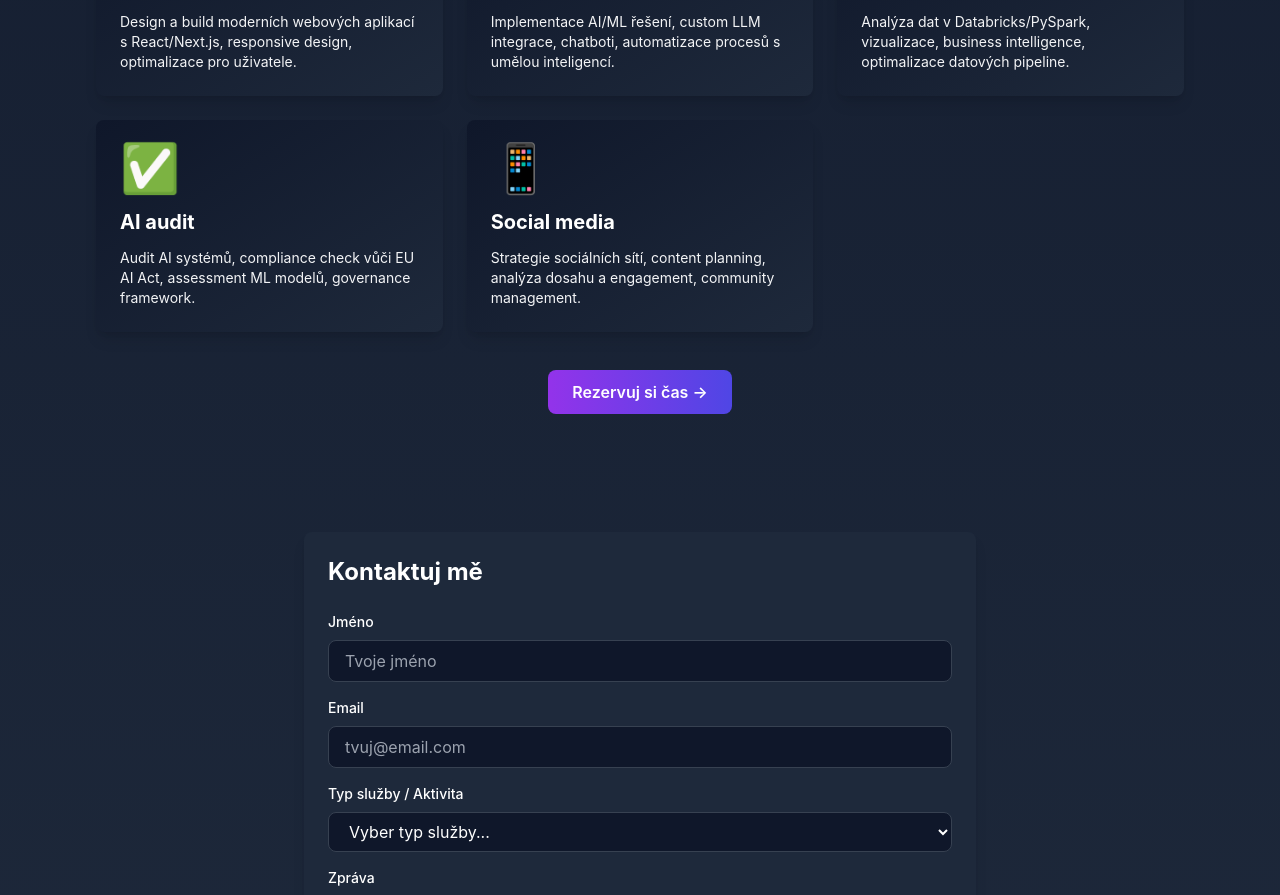
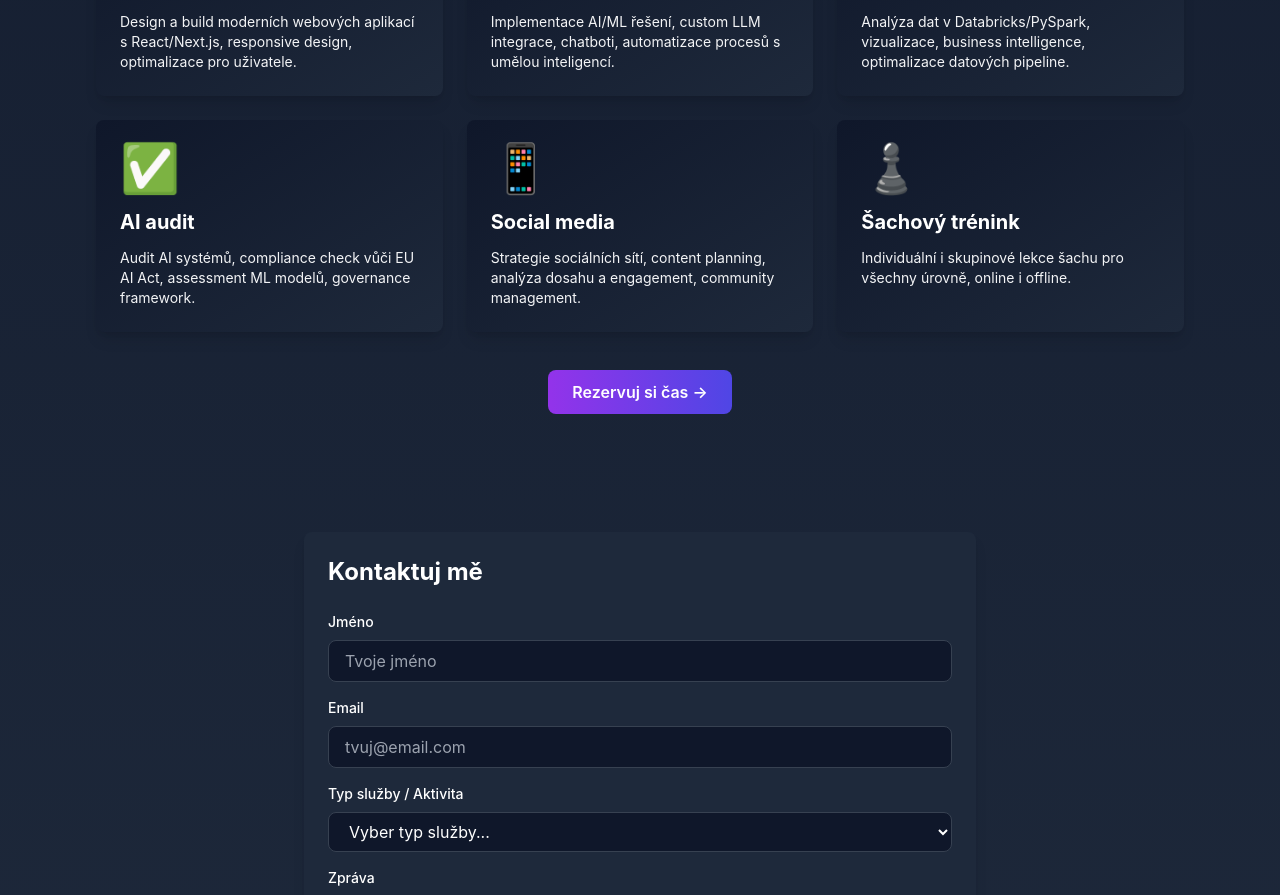
Before and after one commit to petrhollan22/petr-portfolio, a Next.js app: page /work in a window 1280 px wide. Shown: the part 1360-2255 px from the top of the page. Built offline with nearby package versions, Linux system fonts and the light colour scheme.

Commit message:
Move chess coaching to work, rename category

```diff
--- a/app/api/booking/route.ts
+++ b/app/api/booking/route.ts
@@ -31,7 +31,7 @@ export async function POST(request: NextRequest) {
       weekday: 'long',
     });
 
-    const typeLabel = type === 'work' ? '💼 Pracovní služba' : '⚽ Sportovní aktivita';
+    const typeLabel = type === 'work' ? '💼 Pracovní aktivita' : '⚽ Sportovní aktivita';
 
     // Format message for Discord
     const discordMessage = {
--- a/app/schedule-time/page.tsx
+++ b/app/schedule-time/page.tsx
@@ -100,14 +100,14 @@ function BookingForm() {
           <label className="block text-sm font-medium mb-2">Typ rezervace *</label>
           <select name="type" value={booking.type} onChange={handleChange}
             className="w-full px-4 py-2 bg-primary rounded-lg border border-gray-700 focus:border-purple-500 focus:outline-none">
-            <option value="work">Pracovní služba</option>
+            <option value="work">Pracovní aktivita</option>
             <option value="activity">Sportovní aktivita</option>
           </select>
         </div>
 
         <div>
           <label className="block text-sm font-medium mb-2">
-            {booking.type === 'work' ? 'Služba' : 'Aktivita'} *
+            {booking.type === 'work' ? 'Pracovní aktivita' : 'Sportovní aktivita'} *
           </label>
           <select name="service" value={booking.service} onChange={handleChange} required
             className="w-full px-4 py-2 bg-primary rounded-lg border border-gray-700 focus:border-purple-500 focus:outline-none">
--- a/data/services.ts
+++ b/data/services.ts
@@ -41,6 +41,13 @@ export const workServices: Service[] = [
     description: "Strategie sociálních sítí, content planning, analýza dosahu a engagement, community management.",
     icon: "📱",
     color: "from-pink-400 to-pink-600"
+  },
+  {
+    id: "chess-coaching",
+    name: "Šachový trénink",
+    description: "Individuální i skupinové lekce šachu pro všechny úrovně, online i offline.",
+    icon: "♟️",
+    color: "from-indigo-400 to-indigo-600"
   }
 ];
 
@@ -54,5 +61,4 @@ export const scheduleActivities = [
   "Cestování",
   "Společenské akce",
   "Workshop",
-  "Šachový trénink"
 ];
```
